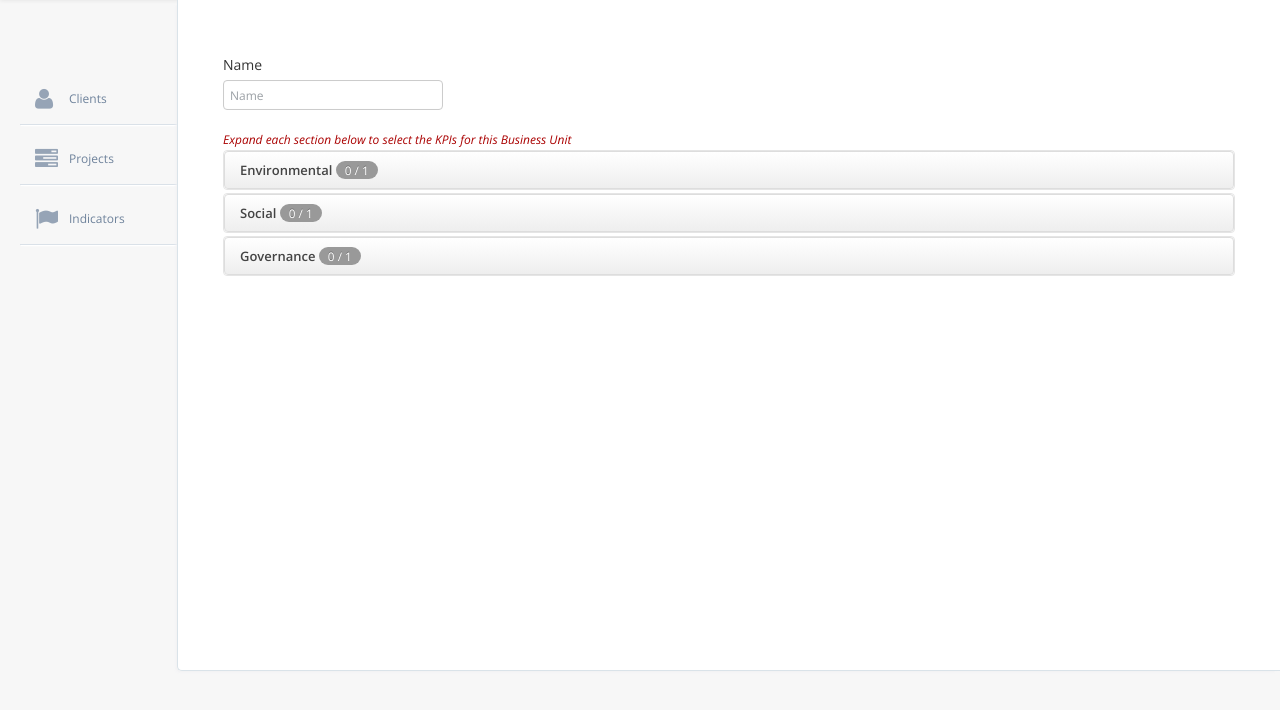
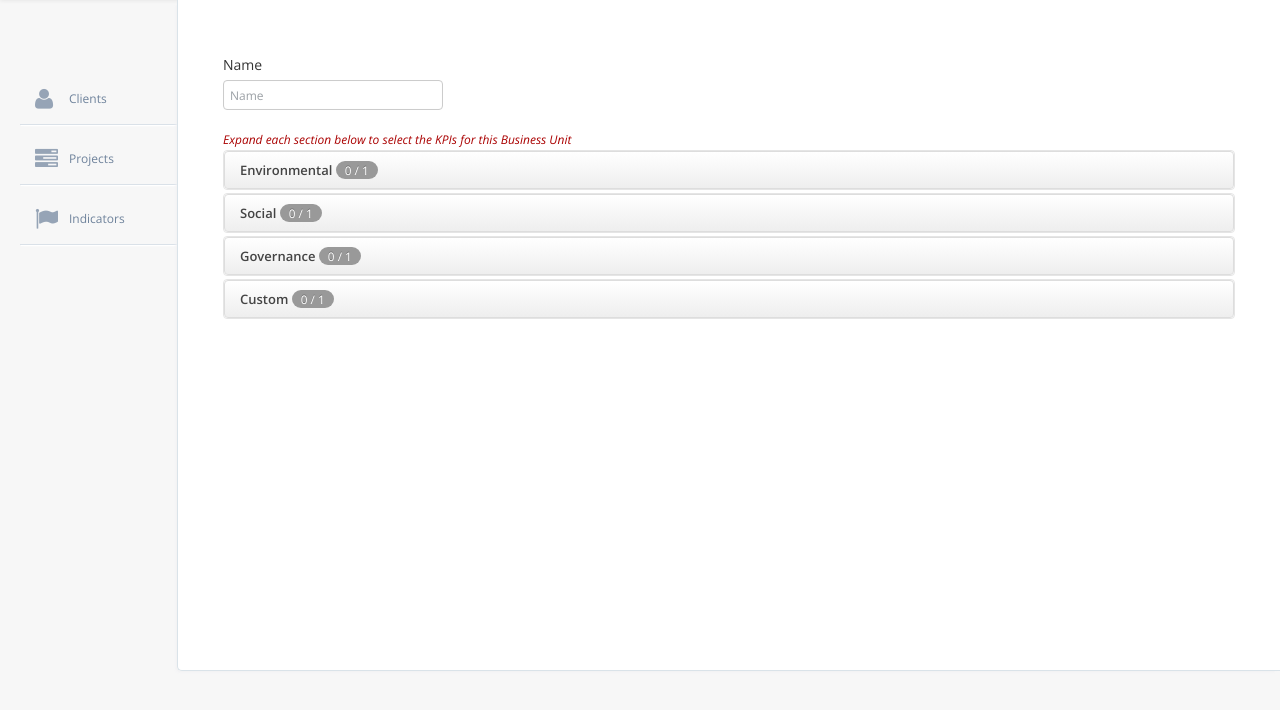
Before and after one commit to christianvargas/cornerstone-capital, a CakePHP app: the page made by app/View/Assessments/businessunit.ctp in a window 1280 px wide. Shown: the part 48-758 px from the top of the page. Run offline with PHP 8.4 and a stand-in for CakePHP, Linux system fonts and the light colour scheme; the template is opened without the code that fills it: most values are stand-ins (such as "Sample title", 1, 10 or a date in 2020); form fields are guessed from the names that the template uses; data that the repository does not hold is empty; some libraries are stand-ins or nearby versions.

Commit message:
Add custom indicators

```diff
--- a/app/Controller/AssessmentsController.php
+++ b/app/Controller/AssessmentsController.php
@@ -64,6 +64,7 @@ class AssessmentsController extends AppController {
 		$env_indicators = array();
 		$soc_indicators = array();
 		$gov_indicators = array();
+		$custom_indicators = array();
 		foreach( $indicators as $indicator ){
 			switch( substr($indicator['Indicator']['indicator'], 0, 1) ){
 				case 'E':
@@ -75,6 +76,8 @@ class AssessmentsController extends AppController {
 				case 'G':
 					$gov_indicators[] = $indicator;
 					break;
+				default:
+					$custom_indicators[] = $indicator;
 			}
 		}
 
@@ -83,6 +86,7 @@ class AssessmentsController extends AppController {
 		$this->set('env_indicators', $env_indicators);
 		$this->set('soc_indicators', $soc_indicators);
 		$this->set('gov_indicators', $gov_indicators);
+		$this->set('custom_indicators', $custom_indicators);
 		$this->layout = 'ajax';
 		$this->render('businessunit');
 	}
--- a/app/View/Assessments/businessunit.ctp
+++ b/app/View/Assessments/businessunit.ctp
@@ -62,6 +62,27 @@
                   </div>
                 </div>
               </div>
+              <?php if( count($custom_indicators) > 0 ): ?>
+              <div class="accordion-group">
+                <div class="accordion-heading relative">
+                  <a class="accordion-toggle" data-toggle="collapse" data-parent="#accordion2" href="#collapseFour">
+                    Custom <span class="badge"><span id="C_selected">0</span> / <?= count($custom_indicators); ?></span>
+                  </a>
+                </div>
+                <div id="collapseFour" class="accordion-body collapse">
+                  <div class="accordion-inner">
+
+                      <?php foreach( $custom_indicators as $indicator ): ?>
+                        <div>
+                          <?= $this->Form->checkbox('indicator.'.$indicator['Indicator']['id'], array('data-type'=>'C', 'hiddenField' => false, 'checked'=>(array_key_exists($indicator['Indicator']['id'], $indicators) ? TRUE : FALSE))); ?>
+                          <?= $this->Form->label('indicator.'.$indicator['Indicator']['id'], '<span class="label" style="font-size: 12px;">'.$indicator['Indicator']['indicator'].'</span> '.$indicator['Indicator']['name'], array('style'=>'display:inline; font-size:12px;')); ?>
+                        </div>
+                      <?php endforeach; ?>
+
+                  </div>
+                </div>
+              </div>
+              <?php endif; ?>
         </div>
 
         <?= $this->Form->hidden('BusinessUnit.id', array('default'=>$business_unit['BusinessUnit']['id'])); ?>
@@ -72,6 +93,7 @@ var countChecked = function() {
   $('#E_selected').html($( "input[data-type=E]:checked" ).length);
   $('#S_selected').html($( "input[data-type=S]:checked" ).length);
   $('#G_selected').html($( "input[data-type=G]:checked" ).length);
+  $('#C_selected').html($( "input[data-type=C]:checked" ).length);
 };
 countChecked();
 
--- a/app/View/Indicators/edit.ctp
+++ b/app/View/Indicators/edit.ctp
@@ -1,7 +1,7 @@
       <div class="control-group">
         <label class="control-label" for="name">Code</label>
         <div class="controls">
-          <?= $this->Form->input('Indicator.indicator', array('default'=>$indicator['Indicator']['indicator'], 'placeholder'=>'Unique Code','required','label'=>false, 'style'=>'width:60px;')); ?>
+          <?= $this->Form->input('Indicator.indicator', array('default'=>$indicator['Indicator']['indicator'], 'placeholder'=>'','required','label'=>false, 'style'=>'width:60px;')); ?>
         </div>
       </div>
       <div class="control-group">
--- a/app/View/Indicators/list.ctp
+++ b/app/View/Indicators/list.ctp
@@ -2,7 +2,7 @@
 	<div class="span12">
 		<h3 style="float:none;">Key Performance Indicators</h3>
 		<h5>List of all KPIs</h5>
-	    <a href="#add_client" role="button" class="btn btn-small btn-success pull-right" data-toggle="modal">
+	    <a href="/indicators/add/" role="button" class="btn btn-small btn-success pull-right" data-target="#myModal" data-toggle="modal">
 	    	<i class="icon-plus"></i> Add New
 	    </a>
 	</div>
```
